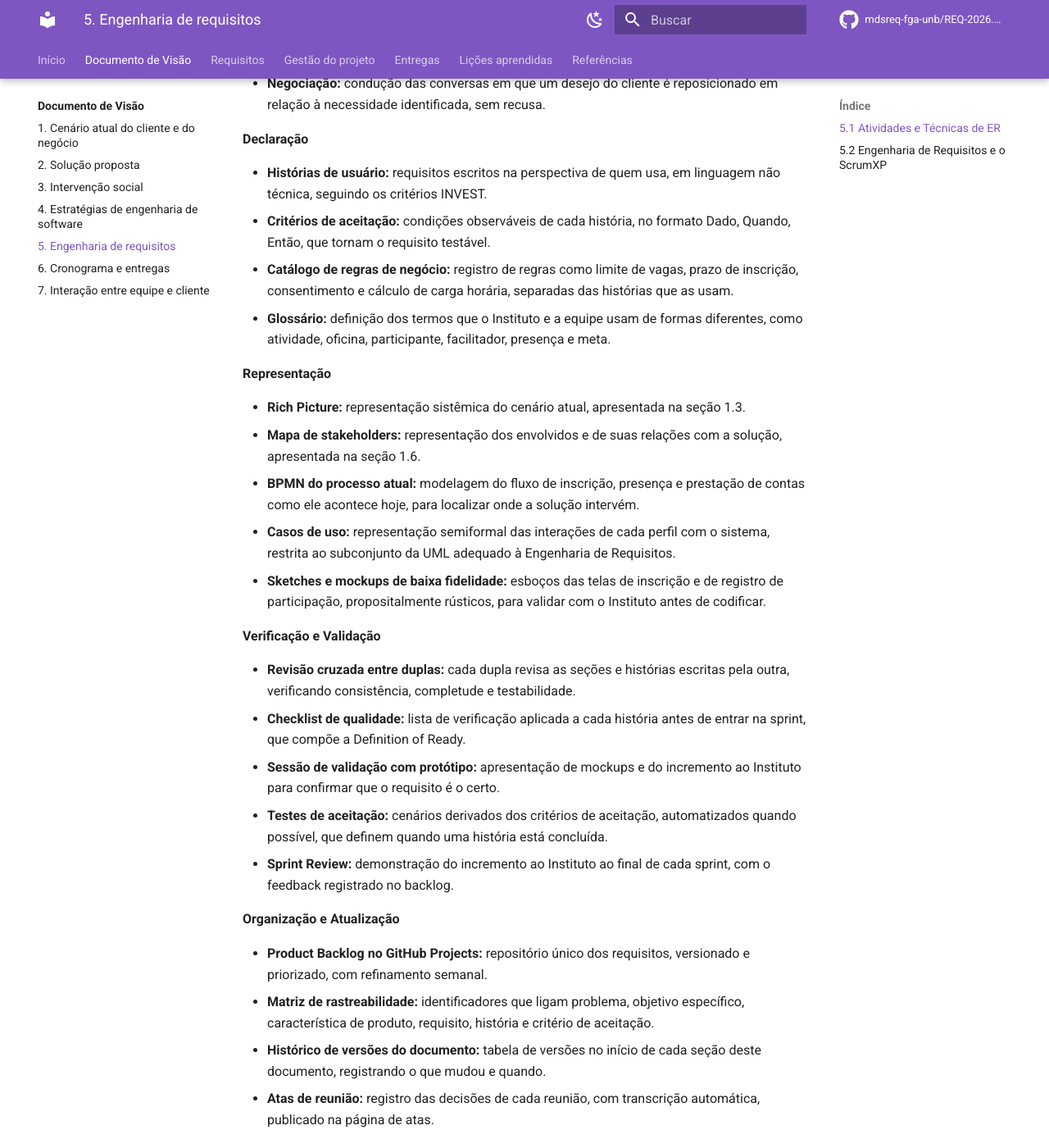
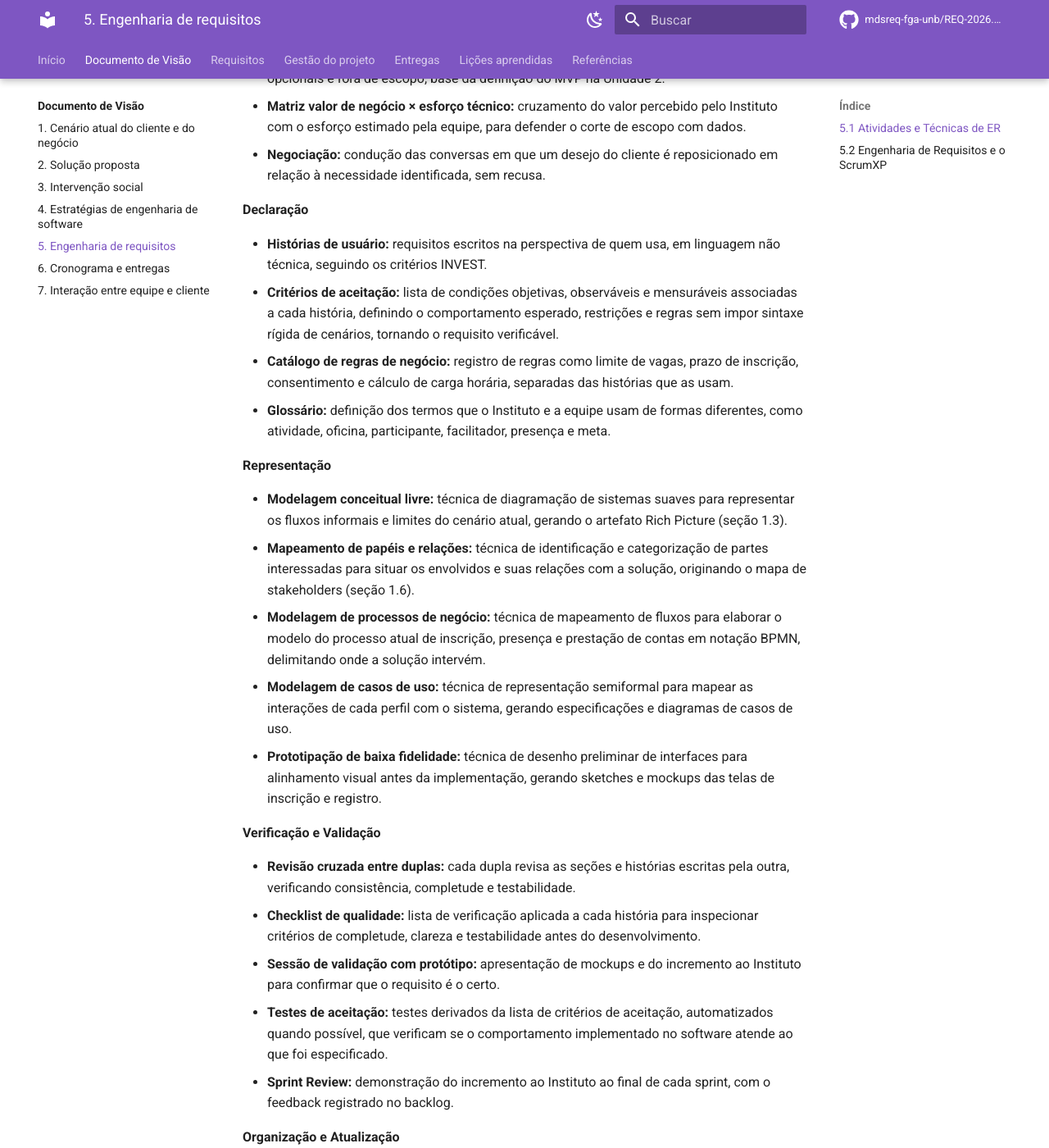
Before and after one commit to mdsreq-fga-unb/REQ-2026.2-T02-CyberSetor, an MkDocs documentation site: the page built from docs/visao/5-engenharia-requisitos.md, in a window 1280 px wide and 1400 px high, scrolled down 1249 px. Shown: the whole window at 82% size. Built offline with MkDocs 1.6.1 and Material for MkDocs 9.7.7, drawn with Linux system fonts in a browser that asks for light colours; comment, search, counter and statistics services are not loaded; some of the changed text lies outside the part shown.

Commit message:
fix(visao): ajusta taxonomia de er na secao 5 (#23)

```diff
--- a/docs/visao/5-engenharia-requisitos.md
+++ b/docs/visao/5-engenharia-requisitos.md
@@ -5,6 +5,7 @@
 | 01/09/2026 | 1.0 | Versão inicial | Equipe CyberSetor |
 | 05/09/2026 | 1.1 | Revisão com foco único nas seções 1.4, 1.5, 1.7, 2.1 e 2.2 | Equipe CyberSetor |
 | 06/09/2026 | 1.2 | Seções 4, 5, 6 e 7 redigidas para o site | Equipe CyberSetor |
+| 14/09/2026 | 1.3 | Ajustes na taxonomia de ER: artefatos de representação, critérios de aceitação objetivos, portões de qualidade e redução sistemática de ambiguidades (Issue #23) | Equipe CyberSetor |
 
 As seis atividades da Engenharia de Requisitos adotadas pela disciplina (elicitação e descoberta, análise e consenso, declaração, representação, verificação e validação, organização e atualização) não são etapas sequenciais. Elas se repetem e se entrelaçam ao longo do ciclo de desenvolvimento. Esta seção associa cada atividade às técnicas que a equipe usará no projeto e, em seguida, mapeia essas técnicas nas fases do ScrumXP.
 
@@ -28,24 +29,24 @@
 **Declaração**
 
 - **Histórias de usuário:** requisitos escritos na perspectiva de quem usa, em linguagem não técnica, seguindo os critérios INVEST.
-- **Critérios de aceitação:** condições observáveis de cada história, no formato Dado, Quando, Então, que tornam o requisito testável.
+- **Critérios de aceitação:** lista de condições objetivas, observáveis e mensuráveis associadas a cada história, definindo o comportamento esperado, restrições e regras sem impor sintaxe rígida de cenários, tornando o requisito verificável.
 - **Catálogo de regras de negócio:** registro de regras como limite de vagas, prazo de inscrição, consentimento e cálculo de carga horária, separadas das histórias que as usam.
 - **Glossário:** definição dos termos que o Instituto e a equipe usam de formas diferentes, como atividade, oficina, participante, facilitador, presença e meta.
 
 **Representação**
 
-- **Rich Picture:** representação sistêmica do cenário atual, apresentada na seção 1.3.
-- **Mapa de stakeholders:** representação dos envolvidos e de suas relações com a solução, apresentada na seção 1.6.
-- **BPMN do processo atual:** modelagem do fluxo de inscrição, presença e prestação de contas como ele acontece hoje, para localizar onde a solução intervém.
-- **Casos de uso:** representação semiformal das interações de cada perfil com o sistema, restrita ao subconjunto da UML adequado à Engenharia de Requisitos.
-- **Sketches e mockups de baixa fidelidade:** esboços das telas de inscrição e de registro de participação, propositalmente rústicos, para validar com o Instituto antes de codificar.
+- **Modelagem conceitual livre:** técnica de diagramação de sistemas suaves para representar os fluxos informais e limites do cenário atual, gerando o artefato Rich Picture (seção 1.3).
+- **Mapeamento de papéis e relações:** técnica de identificação e categorização de partes interessadas para situar os envolvidos e suas relações com a solução, originando o mapa de stakeholders (seção 1.6).
+- **Modelagem de processos de negócio:** técnica de mapeamento de fluxos para elaborar o modelo do processo atual de inscrição, presença e prestação de contas em notação BPMN, delimitando onde a solução intervém.
+- **Modelagem de casos de uso:** técnica de representação semiformal para mapear as interações de cada perfil com o sistema, gerando especificações e diagramas de casos de uso.
+- **Prototipação de baixa fidelidade:** técnica de desenho preliminar de interfaces para alinhamento visual antes da implementação, gerando sketches e mockups das telas de inscrição e registro.
 
 **Verificação e Validação**
 
 - **Revisão cruzada entre duplas:** cada dupla revisa as seções e histórias escritas pela outra, verificando consistência, completude e testabilidade.
-- **Checklist de qualidade:** lista de verificação aplicada a cada história antes de entrar na sprint, que compõe a Definition of Ready.
+- **Checklist de qualidade:** lista de verificação aplicada a cada história para inspecionar critérios de completude, clareza e testabilidade antes do desenvolvimento.
 - **Sessão de validação com protótipo:** apresentação de mockups e do incremento ao Instituto para confirmar que o requisito é o certo.
-- **Testes de aceitação:** cenários derivados dos critérios de aceitação, automatizados quando possível, que definem quando uma história está concluída.
+- **Testes de aceitação:** testes derivados da lista de critérios de aceitação, automatizados quando possível, que verificam se o comportamento implementado no software atende ao que foi especificado.
 - **Sprint Review:** demonstração do incremento ao Instituto ao final de cada sprint, com o feedback registrado no backlog.
 
 **Organização e Atualização**
@@ -61,15 +62,15 @@
 |---|---|---|---|---|
 | **Planejamento da Release** | Elicitação e Descoberta | Imersão no contexto do cliente | Entrevista semiestruturada · Análise de documentos existentes · Observação direta · Triangulação | Entendimento do processo atual e das dores; Documento de Visão |
 | | Análise e Consenso | Delimitação do problema e do escopo | Diagrama de Ishikawa · Workshop de priorização · Negociação | Problema central e escopo acordados com o Instituto |
-| | Representação | Representação sistêmica | Rich Picture · Mapa de stakeholders · BPMN do processo atual | Cenário atual visualizado e validado |
+| | Representação | Representação sistêmica | Modelagem conceitual livre · Mapeamento de papéis e relações · Modelagem de processos de negócio | Cenário atual e processos modelados e validados |
 | | Declaração | Escrita orientada a valor | Épicos · Histórias de usuário · Glossário | Product Backlog inicial em linguagem do cliente |
 | **Planejamento da Sprint** | Análise e Consenso | Priorização | MoSCoW · Matriz valor de negócio × esforço técnico | Sprint Backlog priorizado; MVP definido na Unidade 2 |
-| | Declaração | Detalhamento do item | Critérios de aceitação · Catálogo de regras de negócio · Definition of Ready | Itens prontos para desenvolvimento |
-| | Representação | Prototipação leve | Sketches e mockups de baixa fidelidade · Casos de uso | Entendimento compartilhado da interface antes de codificar |
+| | Declaração | Detalhamento do item | Critérios de aceitação · Catálogo de regras de negócio | Itens de backlog detalhados com critérios verificáveis e regras catalogadas |
+| | Representação | Prototipação leve | Prototipação de baixa fidelidade · Modelagem de casos de uso | Entendimento compartilhado da interface e das interações antes de codificar |
 | **Execução da Sprint** | Elicitação e Descoberta | Elicitação contínua | Dúvidas pontuais com o Product Owner interno e com o Instituto | Lacunas resolvidas sem interromper a sprint |
-| | Verificação e Validação | Inspeção interna | Revisão cruzada entre duplas · Checklist de qualidade · Análise de consistência entre história e mockup | Requisitos sem ambiguidade e testáveis |
+| | Verificação e Validação | Inspeção e verificação interna | Revisão cruzada entre duplas · Checklist de qualidade · Análise de consistência entre história e mockup · Testes de aceitação | Redução sistemática de ambiguidades e requisitos verificáveis |
 | | Organização e Atualização | Gestão do backlog | Product Backlog no GitHub Projects · Matriz de rastreabilidade | Requisitos rastreáveis do problema ao critério de aceitação |
-| **Revisão da Sprint** | Verificação e Validação | Validação com o cliente | Sprint Review · Sessão de validação com protótipo · Testes de aceitação · Definition of Done | Confirmação de que o requisito é o certo; feedback registrado |
+| **Revisão da Sprint** | Verificação e Validação | Validação com o cliente | Sprint Review · Sessão de validação com protótipo | Confirmação de que a solução atende às necessidades reais do cliente; feedback registrado |
 | | Declaração | Incorporação do feedback | Ajuste de histórias e critérios de aceitação · Negociação | Histórias ajustadas ao entendimento mais atual |
 | **Retrospectiva da Sprint** | Organização e Atualização | Melhoria do processo de ER | Retrospectiva · Registro de lições aprendidas · Atas de reunião | Ajustes nas práticas de ER para o próximo ciclo; seção 11 do documento |
 | **Planejamento da Próxima Release** | Elicitação e Descoberta | Refinamento estratégico | Workshop com o Instituto · Análise de documentos existentes | Novas necessidades identificadas |
```
